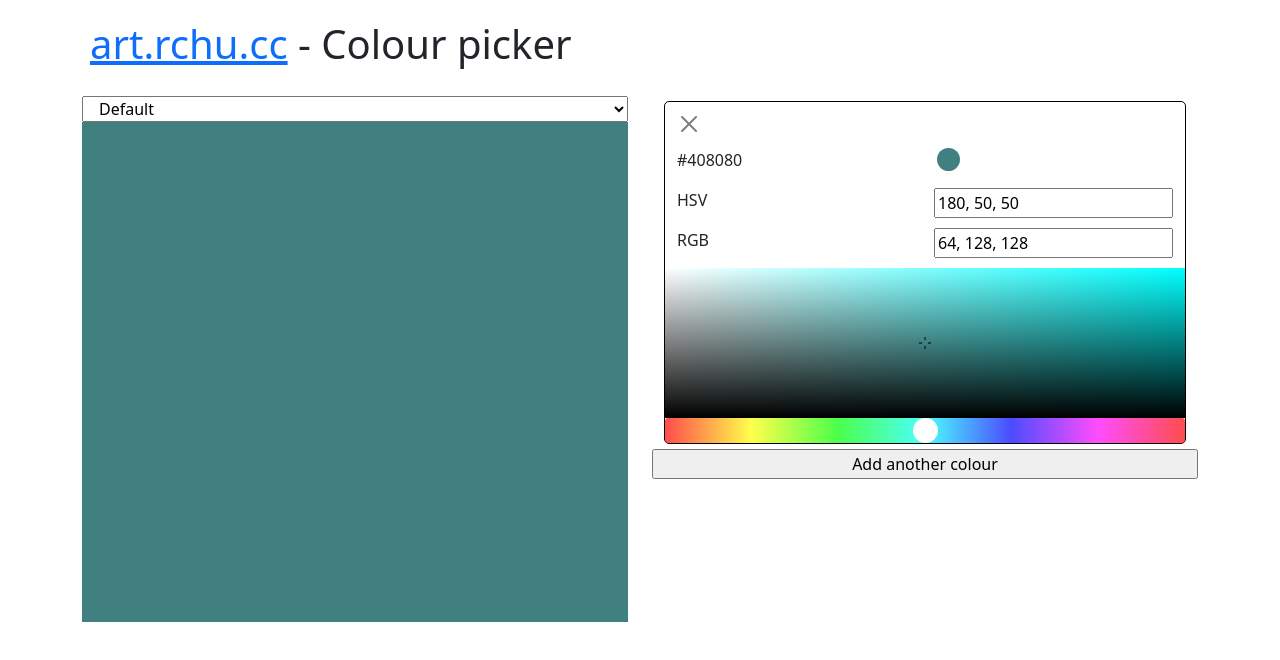
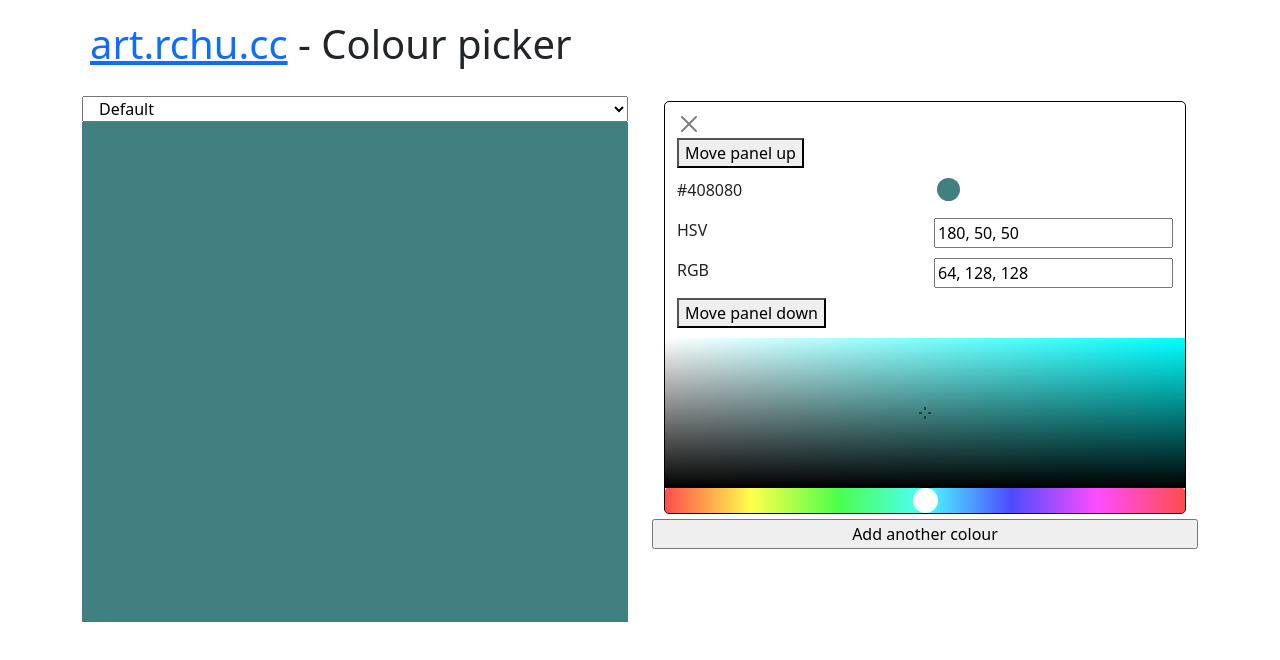
Before and after one commit to Bracktus/colour-picker, a React (Create React App) app: page / in a window 1280 px wide. Shown: the top 660 px of the page. Built offline with nearby package versions, Linux system fonts and the light colour scheme.

Commit message:
add panel movement buttons

```diff
--- a/src/components/ColourPanel/ColourPanel.tsx
+++ b/src/components/ColourPanel/ColourPanel.tsx
@@ -12,6 +12,8 @@ interface ColourPanelProps {
   removePanel: () => void;
   showPicker: boolean;
   onClick: () => void;
+  movePanelUp: () => void;
+  movePanelDown: () => void;
 }
 
 export const ColourPanel: React.FC<ColourPanelProps> = ({
@@ -21,6 +23,8 @@ export const ColourPanel: React.FC<ColourPanelProps> = ({
   removePanel,
   showPicker,
   onClick,
+  movePanelDown,
+  movePanelUp
 }) => {
   const RGB = HSVtoRGB(HSV[0], HSV[1] / 100, HSV[2] / 100);
   const containerRef = useRef<HTMLDivElement>(null);
@@ -45,6 +49,12 @@ export const ColourPanel: React.FC<ColourPanelProps> = ({
                 }}
               />
             </Col>
+          </Row>
+
+          <Row>
+            <div>
+              <button onClick={movePanelUp}>Move panel up</button>
+            </div>
           </Row>
 
           <Row style={{ paddingTop: "10px" }}>
@@ -86,6 +96,12 @@ export const ColourPanel: React.FC<ColourPanelProps> = ({
             </Col>
           </Row>
 
+          <Row>
+            <div style={{paddingBottom: "10px"}}>
+              <button onClick={movePanelDown}>Move panel down</button>
+            </div>
+          </Row>
+
           {showPicker && (
             <Row>
               <Picker onChange={(col) => setHSV(col)} id={id} HSV={HSV} />
--- a/src/components/PanelFactory.tsx
+++ b/src/components/PanelFactory.tsx
@@ -60,6 +60,27 @@ export const PanelFactory: React.FC<PanelFactoryProps> = ({
     setActivePickers((prevState) => prevState.map((_, idx) => idx === index));
   };
 
+  const movePanelUp = (index: number) => {
+    if (index === 0) return;
+    const copy = colours.slice();
+
+    const temp = copy[index];
+    copy[index] = copy[index - 1];
+    copy[index - 1] = temp;
+
+    setColours(copy);
+  };
+
+  const movePanelDown = (index: number) => {
+    if (index === colours.length - 1) return;
+    const copy = colours.slice();
+
+    const temp = copy[index];
+    copy[index] = copy[index + 1];
+    copy[index + 1] = temp;
+    setColours(copy);
+  };
+
   return (
     <Container>
       <Col>
@@ -72,6 +93,8 @@ export const PanelFactory: React.FC<PanelFactoryProps> = ({
               removePanel={() => removeColour(idx)}
               onClick={() => onPanelClick(idx)}
               showPicker={activePickers[idx]}
+              movePanelUp={() => movePanelUp(idx)}
+              movePanelDown={() => movePanelDown(idx)}
             />
           </Row>
         ))}
```
